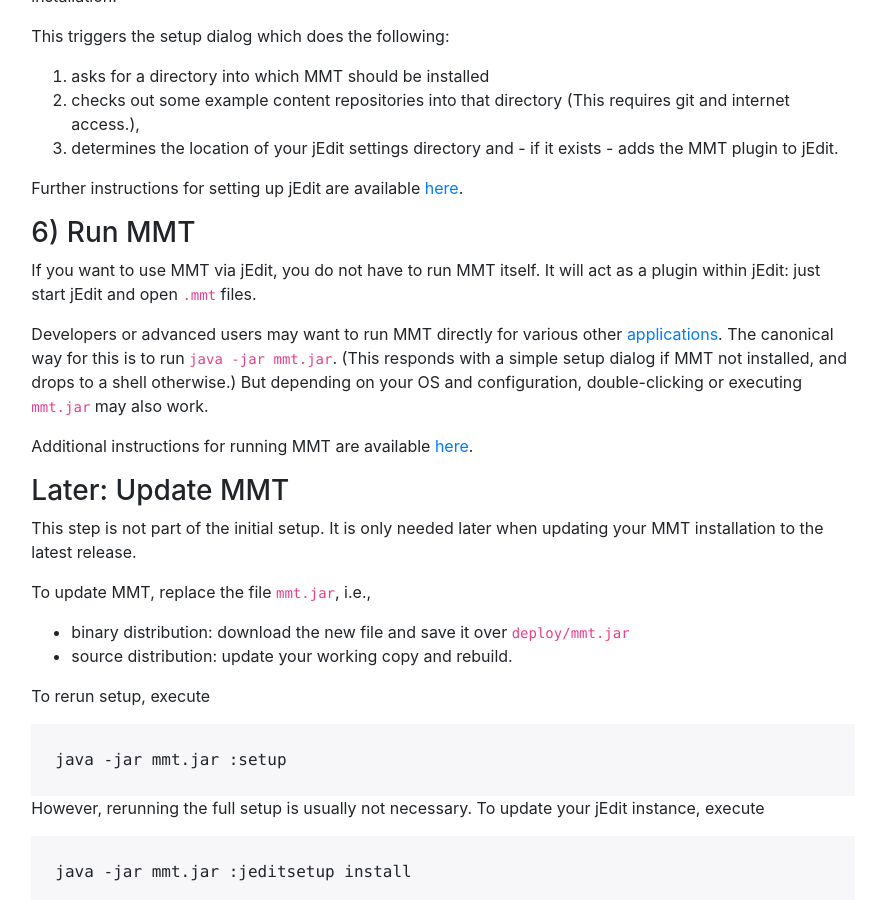
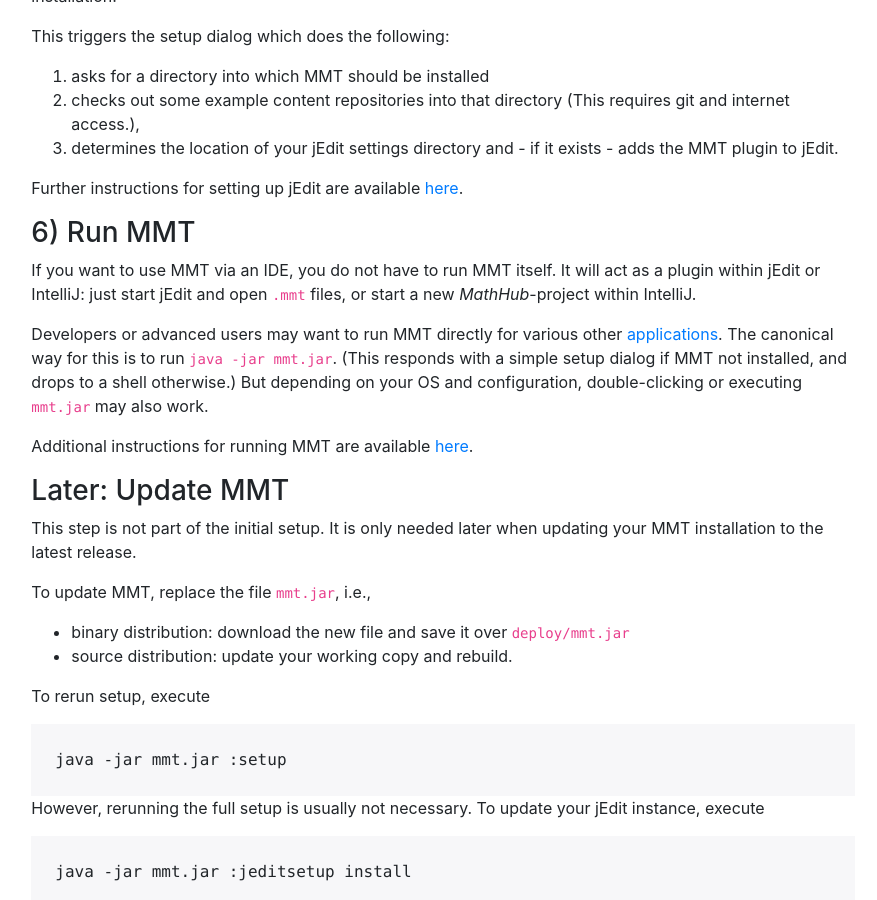
Before and after one commit to UniFormal/uniformal.github.io, a Jekyll site: the page built from doc/setup/index.md, in a window 1280 px wide and 900 px high, scrolled down 2037 px. Shown: the whole window, without its empty margins (197-1074 px from the left). Built offline with Jekyll 4.4.1, drawn with Linux system fonts in a browser that asks for light colours.

Commit message:
Update index.md

```diff
--- a/doc/setup/index.md
+++ b/doc/setup/index.md
@@ -101,8 +101,8 @@
 
 ### 6) Run MMT
 
-If you want to use MMT via jEdit, you do not have to run MMT itself.
-It will act as a plugin within jEdit: just start jEdit and open `.mmt` files.
+If you want to use MMT via an IDE, you do not have to run MMT itself.
+It will act as a plugin within jEdit or IntelliJ: just start jEdit and open `.mmt` files, or start a new *MathHub*-project within IntelliJ.
 
 Developers or advanced users may want to run MMT directly for various other [applications](../applications/).
 The canonical way for this is to run `java -jar mmt.jar`.
```
